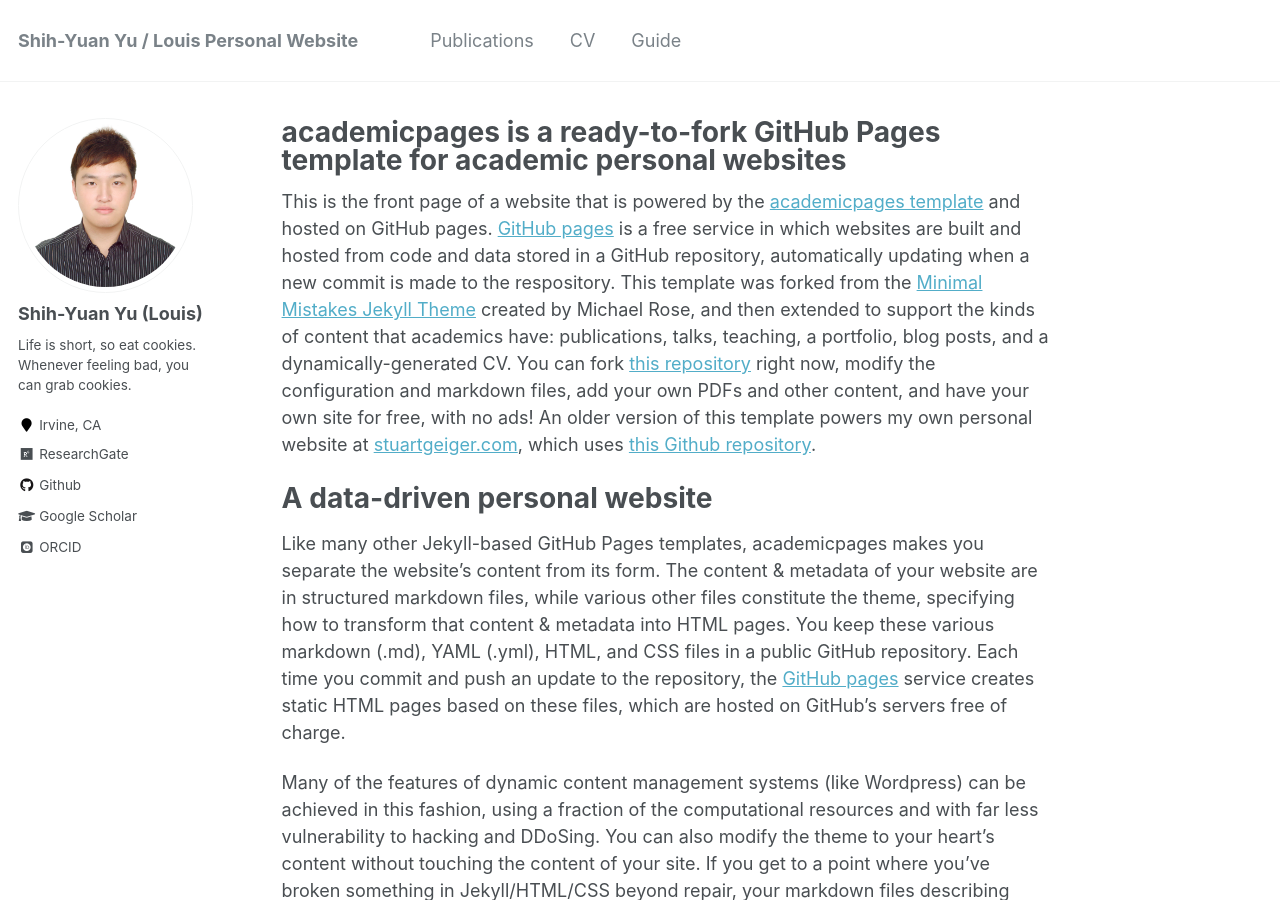
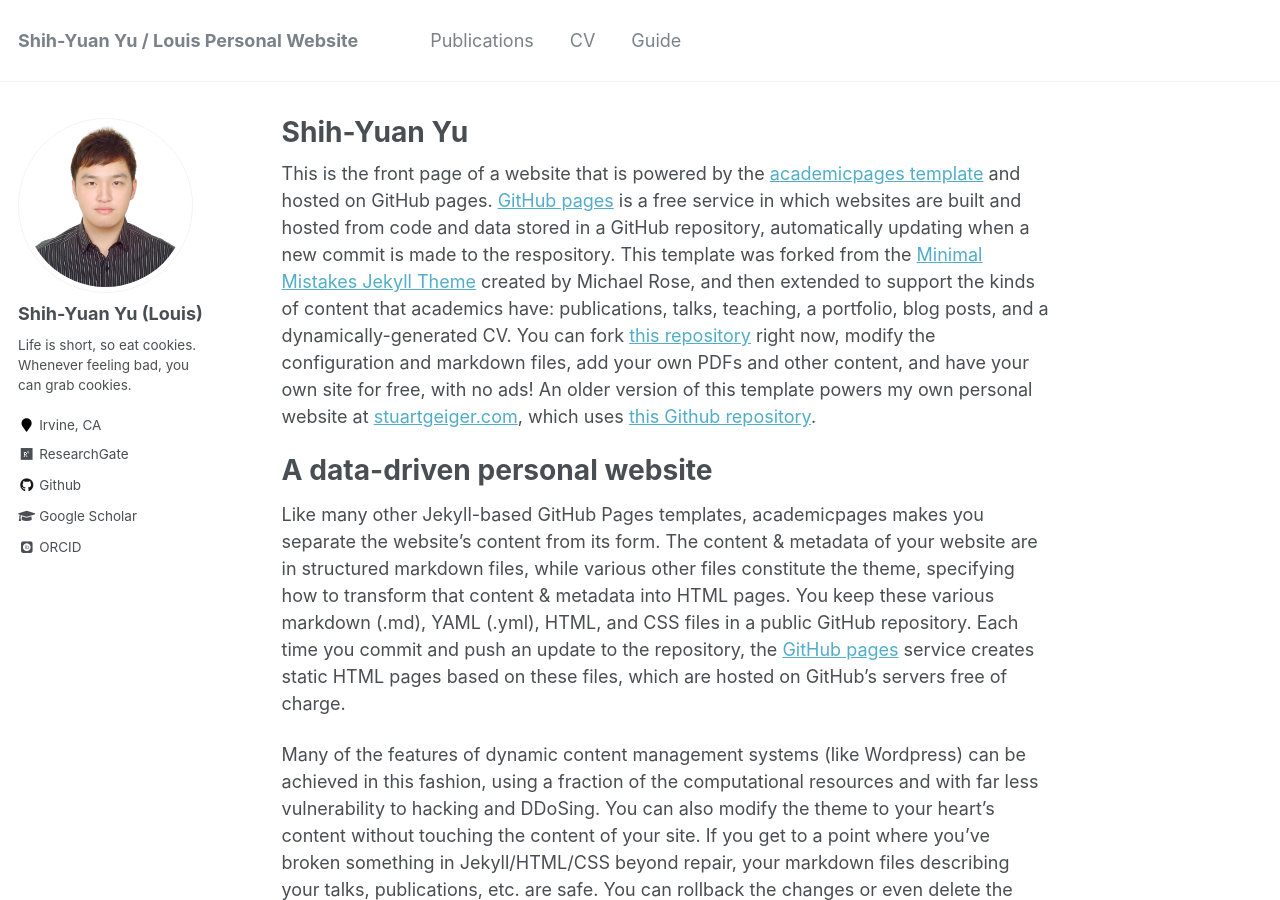
Before and after one commit to louisccc/louisccc.github.io, a Jekyll site: the page built from _pages/about.md, in a window 1280 px wide and 900 px high. Built offline with Jekyll 4.4.1, drawn with Linux system fonts in a browser that asks for light colours; some web fonts are replaced.

Commit message:
change title.

```diff
--- a/_pages/about.md
+++ b/_pages/about.md
@@ -1,6 +1,6 @@
 ---
 permalink: /
-title: "academicpages is a ready-to-fork GitHub Pages template for academic personal websites"
+title: "Shih-Yuan Yu"
 excerpt: "About me"
 author_profile: true
 redirect_from:
```
